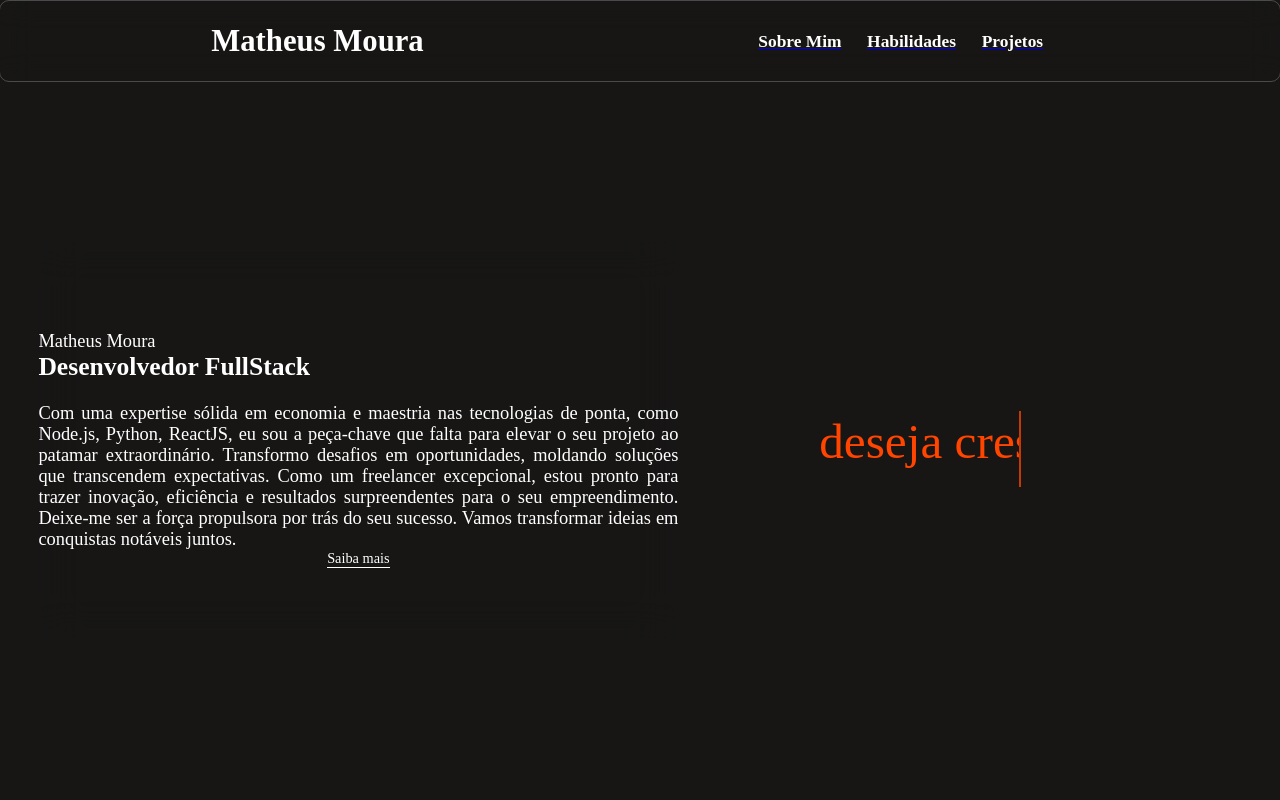
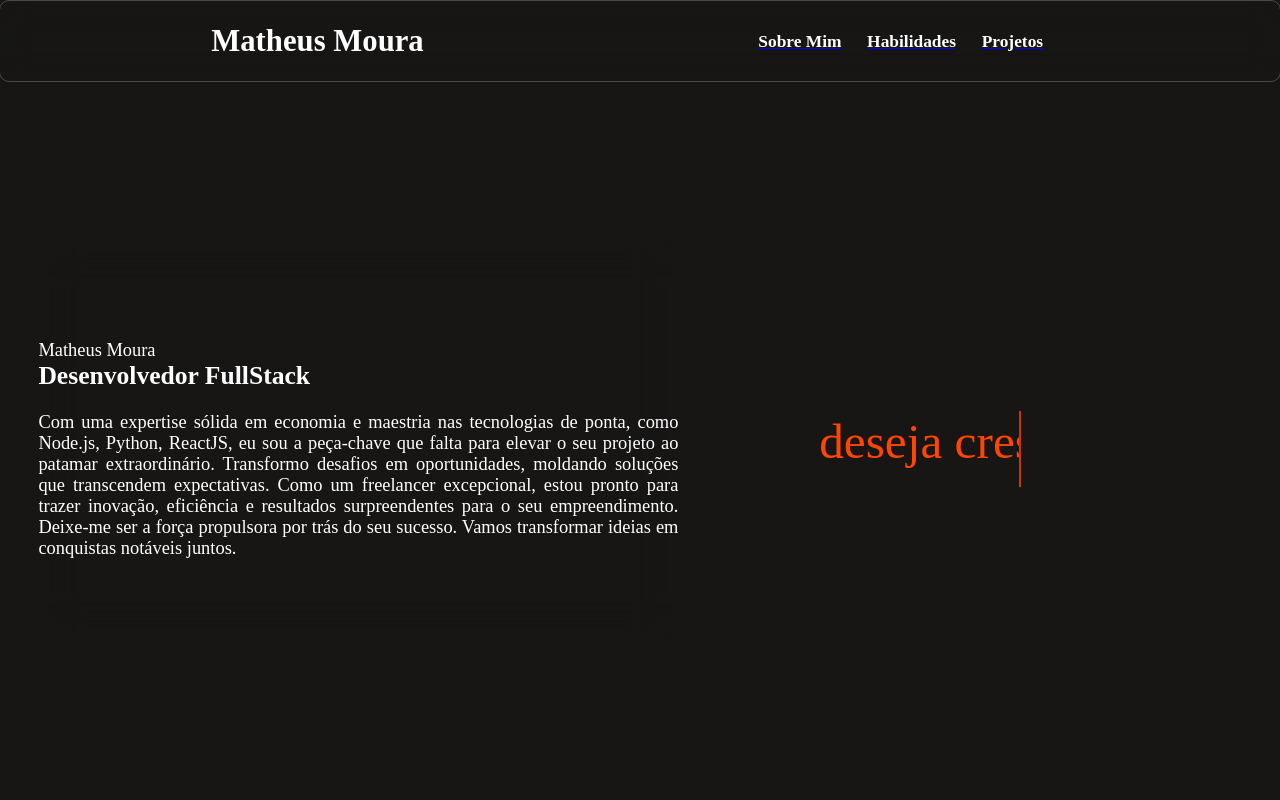
Before and after one commit to Matheus-Moura26/Portifolio2.0, a React (Create React App) app: page / in a window 1280 px wide. Shown: the top 800 px of the page. Built offline with nearby package versions, Linux system fonts and the light colour scheme.

Commit message:
retirando -saiba mais- do texto sobre mim

```diff
--- a/src/App.js
+++ b/src/App.js
@@ -349,7 +349,7 @@ function App() {
             }}
           >
             {" "}
-            <span className="textSaibaMais">Saiba mais</span>
+            {/* <span className="textSaibaMais">Saiba mais</span> */}
           </div>
         </div>
         <div className="textoAnimado1Body">
```
